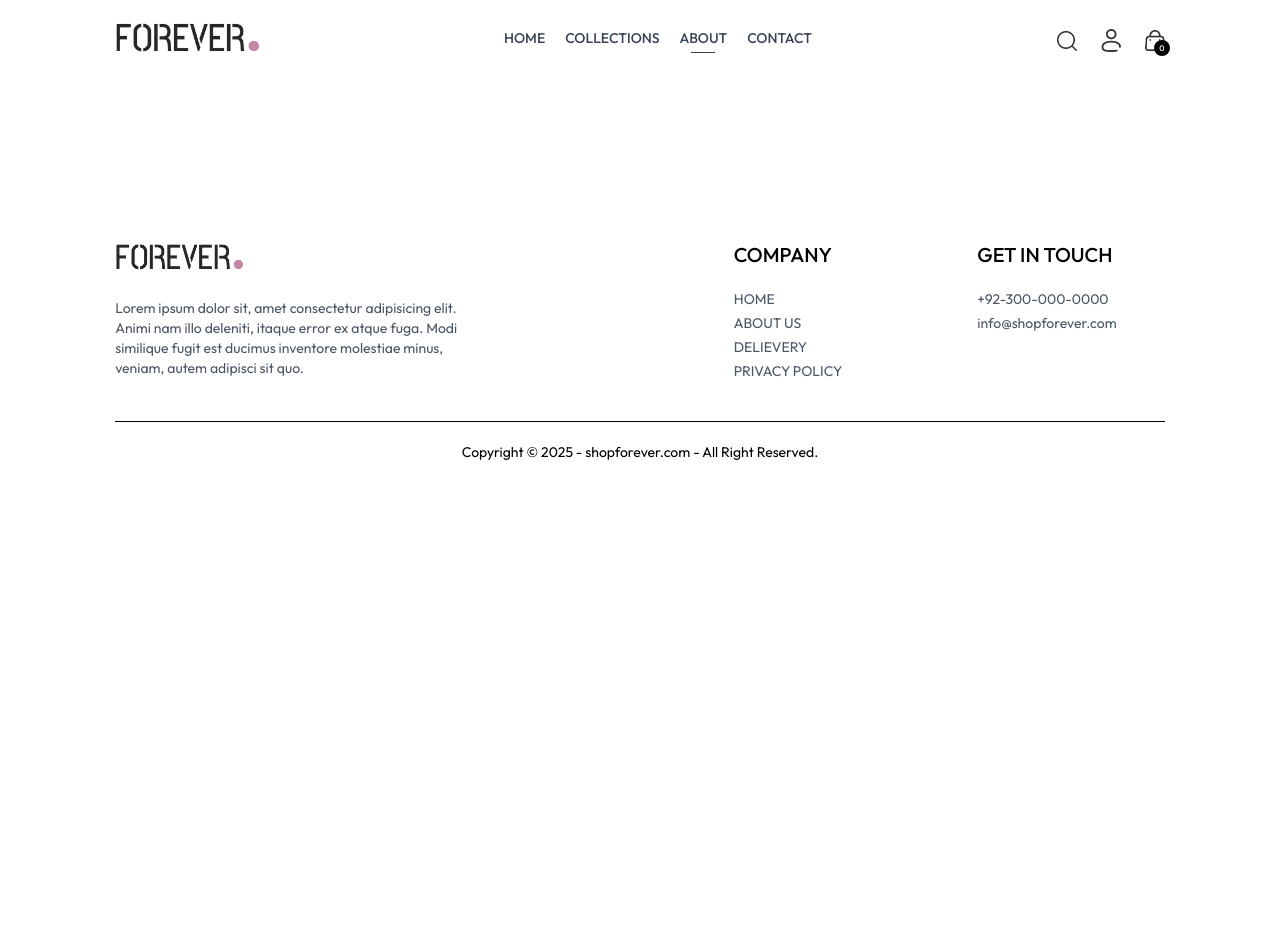
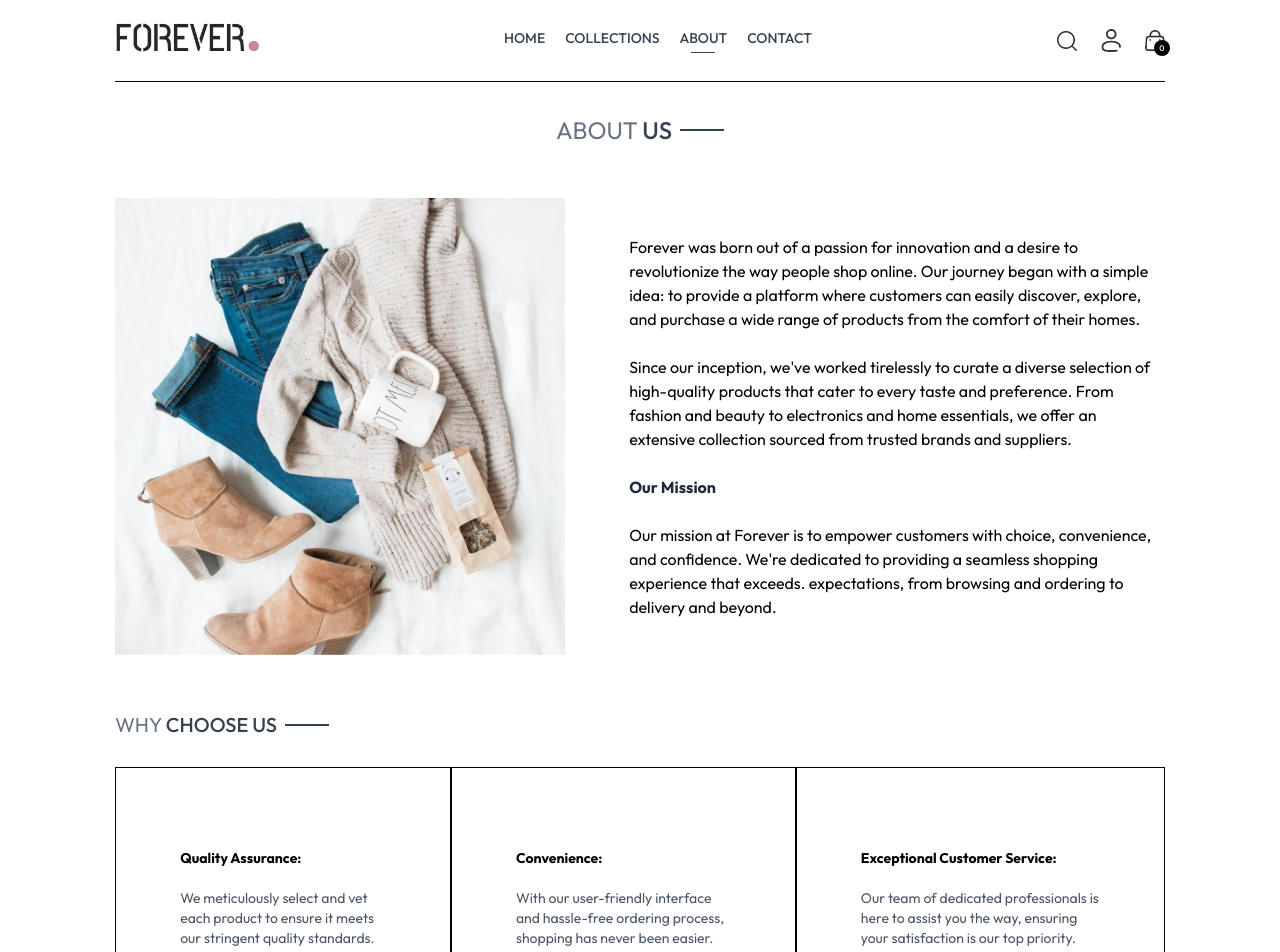
Before and after one commit to MuhammadRizwan-29/shopforever, a React (Vite) app: page /about in a window 1280 px wide. Shown: the top 952 px of the page. Before the commit the page ends 800 px from the top, so only its background shows below. Built offline with nearby package versions, Linux system fonts and the light colour scheme.

Commit message:
About page has been added

```diff
--- a/src/pages/About.jsx
+++ b/src/pages/About.jsx
@@ -1,3 +1,71 @@
+import Title from "./../components/Title";
+import { assets } from "./../assets/frontend_assets/assets";
+import Newsletter from "./../components/Newsletter";
+
 export default function About() {
-  return;
+  return (
+    <section>
+      <div className="text-2xl text-center pt-8 border-t">
+        <Title title={"ABOUT"} innerTitle={"US"} />
+      </div>
+
+      <div className="my-10 flex flex-col md:flex-row gap-16">
+        <img
+          className="w-full md:max-w-[450px]"
+          src={assets.about_img}
+          alt=""
+        />
+        <div className="flex flex-col justify-center gap-6 md:w-2/4">
+          <p>
+            Forever was born out of a passion for innovation and a desire to
+            revolutionize the way people shop online. Our journey began with a
+            simple idea: to provide a platform where customers can easily
+            discover, explore, and purchase a wide range of products from the
+            comfort of their homes.
+          </p>
+          <p>
+            Since our inception, we've worked tirelessly to curate a diverse
+            selection of high-quality products that cater to every taste and
+            preference. From fashion and beauty to electronics and home
+            essentials, we offer an extensive collection sourced from trusted
+            brands and suppliers.
+          </p>
+          <b className="text-gray-800">Our Mission</b>
+          <p>
+            Our mission at Forever is to empower customers with choice,
+            convenience, and confidence. We're dedicated to providing a seamless
+            shopping experience that exceeds. expectations, from browsing and
+            ordering to delivery and beyond.
+          </p>
+        </div>
+      </div>
+      <div className="text-xl py-4">
+        <Title title={"WHY"} innerTitle={"CHOOSE US"} />
+      </div>
+      <div className="flex flex-col md:flex-row text-sm mb-20">
+        <div className="border px-10 md:px-16 sm:py-20 flex flex-col gap-5">
+          <b>Quality Assurance:</b>
+          <p className="text-gray-600">
+            We meticulously select and vet each product to ensure it meets our
+            stringent quality standards.
+          </p>
+        </div>
+        <div className="border px-10 md:px-16 sm:py-20 flex flex-col gap-5">
+          <b>Convenience:</b>
+          <p className="text-gray-600">
+            With our user-friendly interface and hassle-free ordering process,
+            shopping has never been easier.
+          </p>
+        </div>
+        <div className="border px-10 md:px-16 sm:py-20 flex flex-col gap-5">
+          <b>Exceptional Customer Service:</b>
+          <p className="text-gray-600">
+            Our team of dedicated professionals is here to assist you the way,
+            ensuring your satisfaction is our top priority.
+          </p>
+        </div>
+      </div>
+      <Newsletter />
+    </section>
+  );
 }
```
